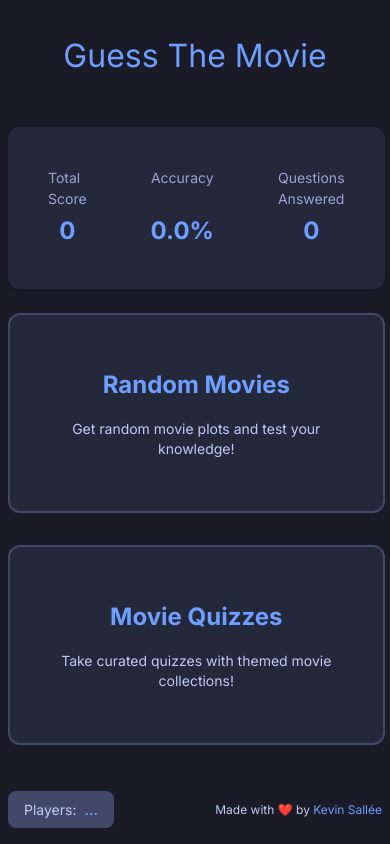
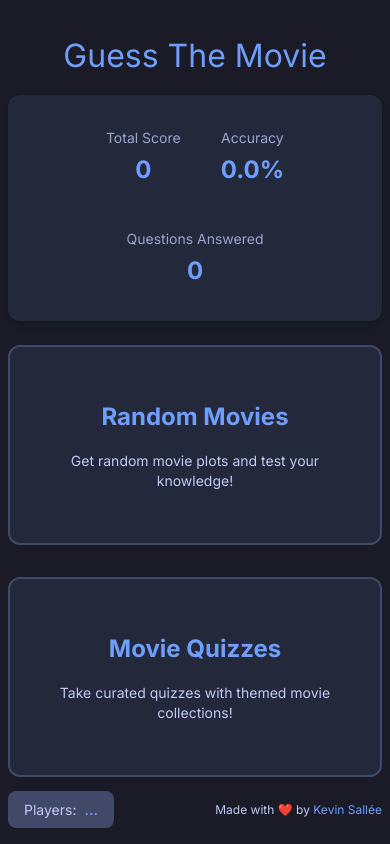
Before and after one commit to ksallee/movie_guesser, a SvelteKit app: page / in a window 390 px wide. Built offline with nearby package versions, Linux system fonts and the light colour scheme; no server answers.

Commit message:
still horizontal scrolling on mobile, fixed?

```diff
--- a/src/routes/+page.svelte
+++ b/src/routes/+page.svelte
@@ -56,6 +56,13 @@
 		background: var(--color-neutral-100);
 		border-radius: var(--radius-lg);
 		box-shadow: var(--shadow-md);
+		@media (max-width: 768px) {
+			gap: var(--spacing-sm); /* Reduce gap on mobile */
+			padding: var(--spacing-md); /* Reduce padding on mobile */
+			width: 100%; /* Ensure full width */
+			flex-wrap: wrap; /* Allow wrapping if needed */
+			justify-content: center; /* Center items if they wrap */
+		}
 
 	}
 
```
Lines whose indentation alone changed are shown as unchanged.
